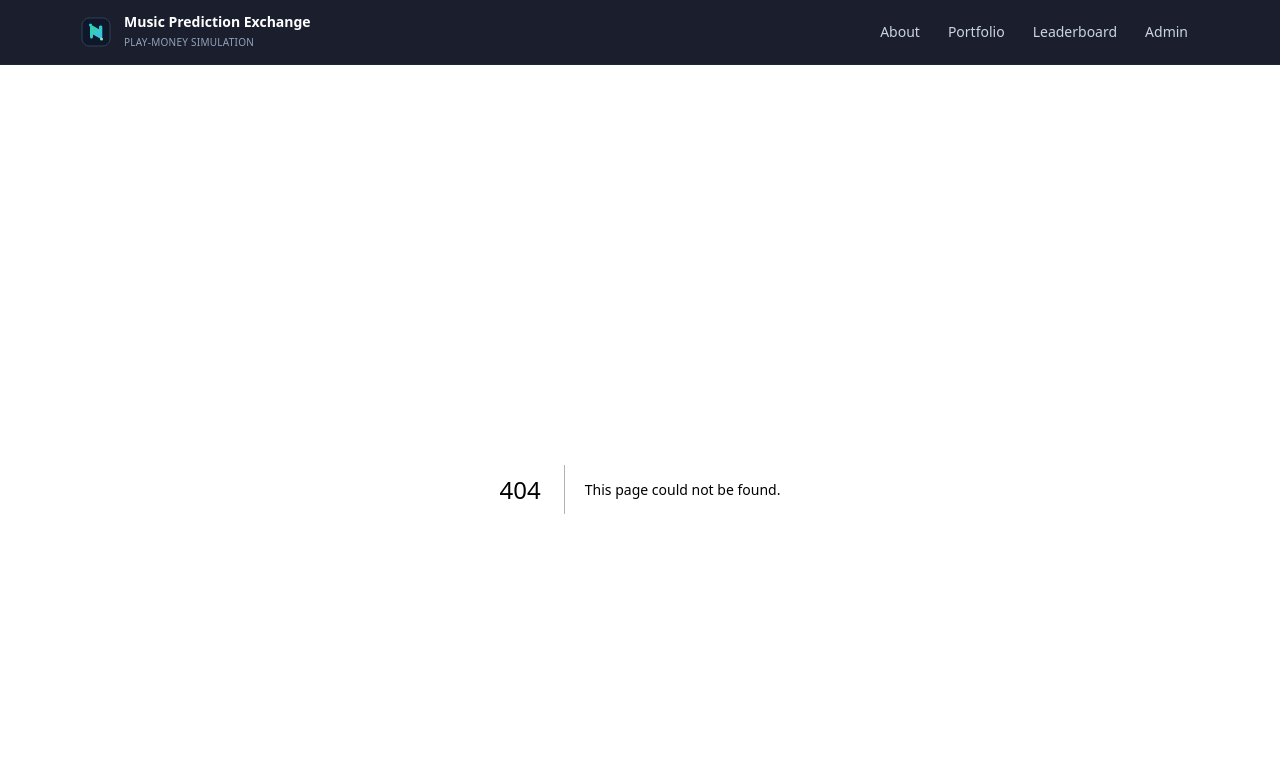
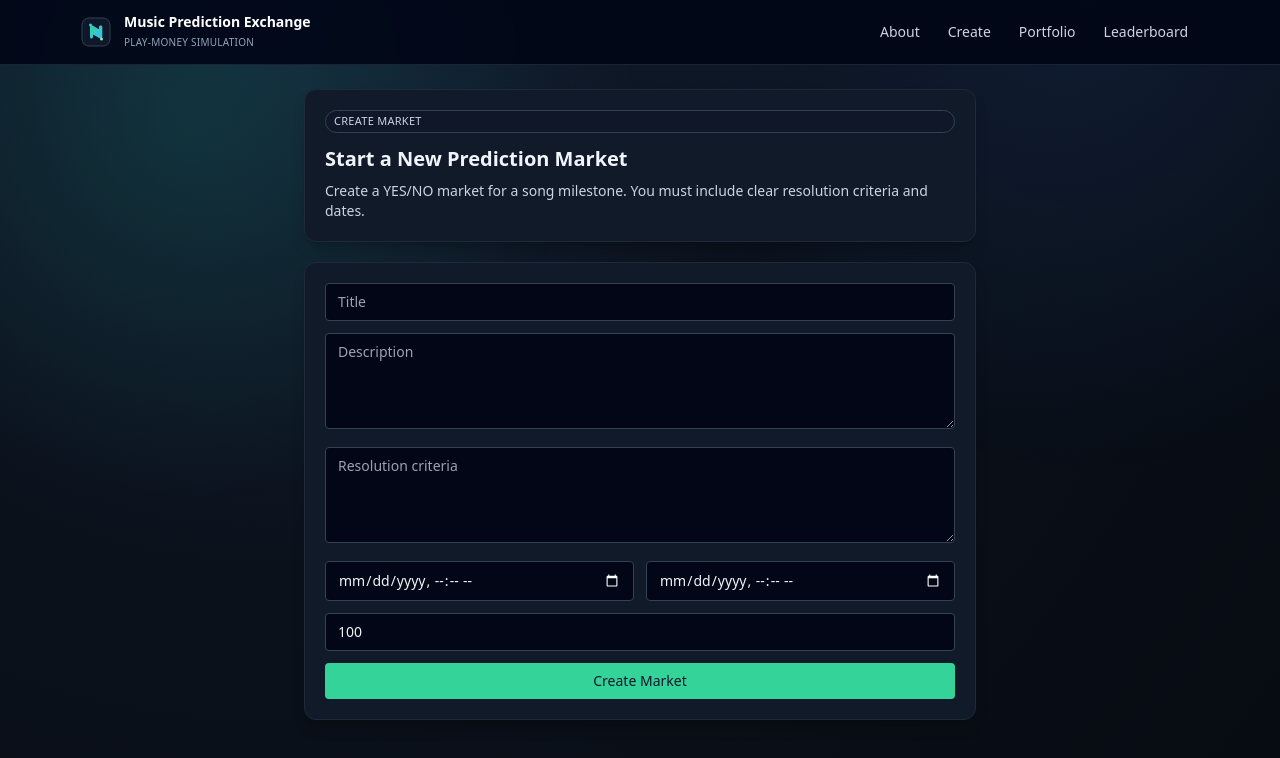
Before and after one commit to KM101304/music-prediction-exchange, a Next.js app in the folder frontend/: page /create in a window 1280 px wide. Before the commit this address had no page. Shown: the top 758 px of the page. Built offline with nearby package versions, Linux system fonts and the light colour scheme.

Commit message:
Allow authenticated users to create markets and hide admin from public nav

```diff
--- /dev/null
+++ b/frontend/app/create/page.js
@@ -0,0 +1,120 @@
+"use client";
+
+import { useState } from 'react';
+import { getStoredToken, request } from '../../lib/api';
+
+const defaultForm = {
+  title: '',
+  description: '',
+  resolutionCriteria: '',
+  closeAt: '',
+  settleBy: '',
+  lmsrB: '100',
+};
+
+export default function CreateMarketPage() {
+  const [form, setForm] = useState(defaultForm);
+  const [loading, setLoading] = useState(false);
+  const [error, setError] = useState('');
+  const [message, setMessage] = useState('');
+
+  async function onSubmit(event) {
+    event.preventDefault();
+    setLoading(true);
+    setError('');
+    setMessage('');
+
+    const token = getStoredToken();
+    if (!token) {
+      setError('Login first on the homepage to create a market.');
+      setLoading(false);
+      return;
+    }
+
+    try {
+      const payload = {
+        title: form.title,
+        description: form.description,
+        resolutionCriteria: form.resolutionCriteria,
+        closeAt: new Date(form.closeAt).toISOString(),
+        settleBy: new Date(form.settleBy).toISOString(),
+        lmsrB: Number(form.lmsrB) || 100,
+      };
+
+      const created = await request('/markets', { method: 'POST', token, body: payload });
+      setMessage(`Market created: #${created.id}`);
+      setForm(defaultForm);
+    } catch (err) {
+      setError(err.message);
+    } finally {
+      setLoading(false);
+    }
+  }
+
+  return (
+    <div className="mx-auto max-w-2xl space-y-5">
+      <section className="card p-5">
+        <p className="badge">Create Market</p>
+        <h1 className="mt-3 text-xl font-semibold">Start a New Prediction Market</h1>
+        <p className="mt-2 text-sm text-slate-300">
+          Create a YES/NO market for a song milestone. You must include clear resolution criteria and dates.
+        </p>
+      </section>
+
+      {message && <p className="card border-emerald-500/40 bg-emerald-900/20 p-3 text-sm text-emerald-200">{message}</p>}
+      {error && <p className="card border-rose-500/40 bg-rose-900/20 p-3 text-sm text-rose-200">{error}</p>}
+
+      <form onSubmit={onSubmit} className="card space-y-3 p-5">
+        <input
+          required
+          placeholder="Title"
+          value={form.title}
+          onChange={(e) => setForm({ ...form, title: e.target.value })}
+          className="w-full rounded border border-slate-700 bg-slate-950 px-3 py-2 text-sm"
+        />
+        <textarea
+          required
+          placeholder="Description"
+          value={form.description}
+          onChange={(e) => setForm({ ...form, description: e.target.value })}
+          className="h-24 w-full rounded border border-slate-700 bg-slate-950 px-3 py-2 text-sm"
+        />
+        <textarea
+          required
+          placeholder="Resolution criteria"
+          value={form.resolutionCriteria}
+          onChange={(e) => setForm({ ...form, resolutionCriteria: e.target.value })}
+          className="h-24 w-full rounded border border-slate-700 bg-slate-950 px-3 py-2 text-sm"
+        />
+        <div className="grid gap-3 sm:grid-cols-2">
+          <input
+            required
+            type="datetime-local"
+            value={form.closeAt}
+            onChange={(e) => setForm({ ...form, closeAt: e.target.value })}
+            className="w-full rounded border border-slate-700 bg-slate-950 px-3 py-2 text-sm"
+          />
+          <input
+            required
+            type="datetime-local"
+            value={form.settleBy}
+            onChange={(e) => setForm({ ...form, settleBy: e.target.value })}
+            className="w-full rounded border border-slate-700 bg-slate-950 px-3 py-2 text-sm"
+          />
+        </div>
+        <input
+          type="number"
+          min="1"
+          step="1"
+          value={form.lmsrB}
+          onChange={(e) => setForm({ ...form, lmsrB: e.target.value })}
+          className="w-full rounded border border-slate-700 bg-slate-950 px-3 py-2 text-sm"
+          placeholder="LMSR liquidity parameter (default 100)"
+        />
+        <button disabled={loading} className="w-full rounded bg-accent px-3 py-2 text-sm font-medium text-slate-900">
+          {loading ? 'Creating...' : 'Create Market'}
+        </button>
+      </form>
+    </div>
+  );
+}
--- a/frontend/app/page.js
+++ b/frontend/app/page.js
@@ -25,7 +25,15 @@ export default function HomePage() {
   const [error, setError] = useState('');
 
   useEffect(() => {
-    Promise.allSettled([request('/markets'), request('/stats/public')])
+    async function loadMarketsWithRetry() {
+      try {
+        return await request('/markets');
+      } catch (_firstError) {
+        return request('/markets');
+      }
+    }
+
+    Promise.allSettled([loadMarketsWithRetry(), request('/stats/public')])
       .then((results) => {
         const [marketsResult, statsResult] = results;
 
--- a/frontend/components/NavBar.js
+++ b/frontend/components/NavBar.js
@@ -3,9 +3,9 @@ import { LogoMark } from './LogoMark';
 
 const navItems = [
   { href: '/about', label: 'About' },
+  { href: '/create', label: 'Create' },
   { href: '/portfolio', label: 'Portfolio' },
   { href: '/leaderboard', label: 'Leaderboard' },
-  { href: '/admin', label: 'Admin' },
 ];
 
 export function NavBar() {
```
Also changed, not shown: 1 other file (tests, documents, lock files or other folders).
